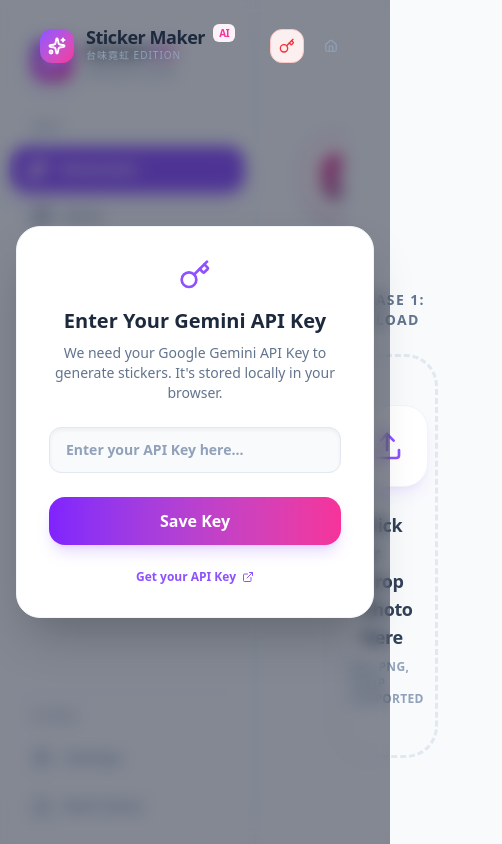
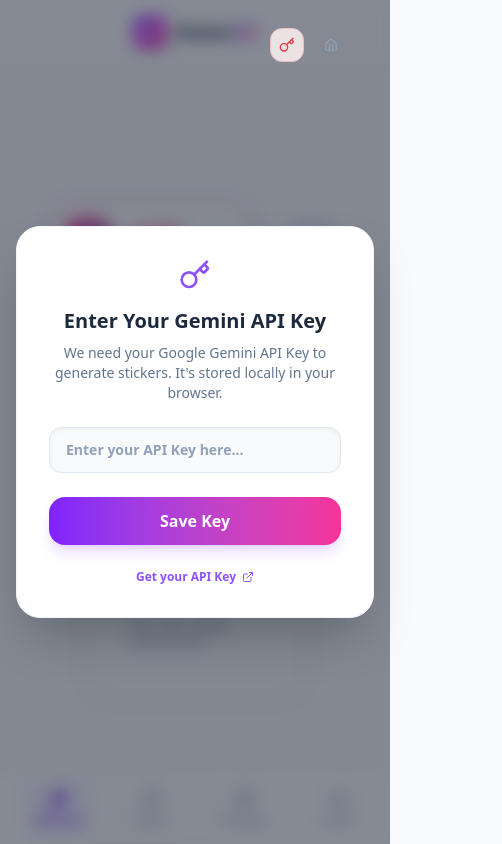
Before and after one commit to Ttingyu1123/Sticker_Universe, a React (Vite) app: page /generator in a window 390 px wide. Shown: the top 844 px of the page, 502 px wide, since content can reach past the window. Built offline with nearby package versions, Linux system fonts and the light colour scheme.

Commit message:
feat(mobile): overhaul mobile ui and fix deployment
- Responsive Layout: Hide sidebar on mobile, add bottom navigation
- Header Fixes: Prevent header overlap on mobile for all apps
- Deployment: Add vercel.json for SPA routing

```diff
--- a/src/layouts/Layout.tsx
+++ b/src/layouts/Layout.tsx
@@ -27,13 +27,13 @@
 export const Layout = () => {
     return (
         <div className="flex min-h-screen bg-slate-50 font-sans text-slate-900 selection:bg-violet-200 selection:text-violet-900">
-            {/* Sidebar */}
-            <aside className="w-64 fixed inset-y-0 left-0 z-50 bg-slate-50/50 backdrop-blur-xl border-r border-slate-200/50 p-4 flex flex-col gap-2">
+            {/* Desktop Sidebar */}
+            <aside className="w-64 fixed inset-y-0 left-0 z-50 bg-slate-50/50 backdrop-blur-xl border-r border-slate-200/50 p-4 hidden md:flex flex-col gap-2">
                 {/* Header */}
                 <div className="px-4 py-6 mb-2">
                     <div className="flex items-center gap-3">
                         <div className="w-10 h-10 bg-gradient-to-br from-violet-500 via-fuchsia-500 to-pink-500 rounded-xl flex items-center justify-center text-white shadow-lg shadow-violet-500/20">
-                            <Sparkles size={24} fill="currentColor" className="text-white/90" />
+                            <Sparkles size={18} fill="currentColor" className="text-white/90" />
                         </div>
                         <div>
                             <h1 className="text-xl font-black tracking-tight text-slate-800 leading-none">
@@ -71,8 +71,57 @@
                 </div>
             </aside>
 
+            {/* Mobile Bottom Navigation */}
+            <div className="fixed bottom-0 left-0 right-0 z-50 bg-white/80 backdrop-blur-xl border-t border-slate-200/50 p-2 md:hidden">
+                <nav className="flex items-center justify-around">
+                    <NavLink to="/generator" className={({ isActive }) => clsx("flex flex-col items-center gap-1 p-2 rounded-xl transition-all", isActive ? "text-violet-600 bg-violet-50" : "text-slate-400")}>
+                        {({ isActive }) => (
+                            <>
+                                <Sparkles size={20} strokeWidth={isActive ? 2.5 : 2} />
+                                <span className="text-[10px] font-bold">Generate</span>
+                            </>
+                        )}
+                    </NavLink>
+                    <NavLink to="/editor" className={({ isActive }) => clsx("flex flex-col items-center gap-1 p-2 rounded-xl transition-all", isActive ? "text-violet-600 bg-violet-50" : "text-slate-400")}>
+                        {({ isActive }) => (
+                            <>
+                                <Palette size={20} strokeWidth={isActive ? 2.5 : 2} />
+                                <span className="text-[10px] font-bold">Editor</span>
+                            </>
+                        )}
+                    </NavLink>
+                    <NavLink to="/packager" className={({ isActive }) => clsx("flex flex-col items-center gap-1 p-2 rounded-xl transition-all", isActive ? "text-violet-600 bg-violet-50" : "text-slate-400")}>
+                        {({ isActive }) => (
+                            <>
+                                <Layers size={20} strokeWidth={isActive ? 2.5 : 2} />
+                                <span className="text-[10px] font-bold">Packager</span>
+                            </>
+                        )}
+                    </NavLink>
+                    <NavLink to="/eraser" className={({ isActive }) => clsx("flex flex-col items-center gap-1 p-2 rounded-xl transition-all", isActive ? "text-violet-600 bg-violet-50" : "text-slate-400")}>
+                        {({ isActive }) => (
+                            <>
+                                <Eraser size={20} strokeWidth={isActive ? 2.5 : 2} />
+                                <span className="text-[10px] font-bold">Eraser</span>
+                            </>
+                        )}
+                    </NavLink>
+                </nav>
+            </div>
+
             {/* Main Content */}
-            <main className="flex-1 ml-64 min-w-0">
+            <main className="flex-1 min-w-0 md:ml-64 pb-20 md:pb-0">
+                {/* Mobile Header Logo */}
+                <div className="md:hidden flex items-center justify-center py-4 bg-white/50 backdrop-blur-sm border-b border-slate-100 sticky top-0 z-40">
+                    <div className="flex items-center gap-2">
+                        <div className="w-8 h-8 bg-gradient-to-br from-violet-500 via-fuchsia-500 to-pink-500 rounded-lg flex items-center justify-center text-white shadow-md">
+                            <Sparkles size={16} fill="currentColor" className="text-white/90" />
+                        </div>
+                        <h1 className="text-lg font-black tracking-tight text-slate-800 leading-none">
+                            Sticker<span className="text-transparent bg-clip-text bg-gradient-to-r from-violet-600 to-pink-500">OS</span>
+                        </h1>
+                    </div>
+                </div>
                 <Outlet />
             </main>
         </div>
--- a/src/pages/Editor/components/Toolbar.tsx
+++ b/src/pages/Editor/components/Toolbar.tsx
@@ -36,7 +36,7 @@
   };
 
   return (
-    <nav className="fixed top-4 left-4 right-4 z-50">
+    <nav className="hidden md:block fixed top-4 left-4 right-4 z-50">
       <div className="max-w-7xl mx-auto glass-panel rounded-2xl px-6 py-3 flex items-center justify-between">
 
         {/* Left Side: Navigation & Title */}
@@ -50,10 +50,10 @@
             </div>
             <div className="hidden sm:block">
               <h1 className="text-lg font-bold tracking-tight text-slate-800 leading-none">
-                LayerLab <span className="text-[10px] px-1.5 py-0.5 rounded-md ml-1 align-top text-violet-600 bg-violet-50">Editor</span>
+                StickerOS <span className="text-[10px] px-1.5 py-0.5 rounded-md ml-1 align-top text-violet-600 bg-violet-50">Editor</span>
               </h1>
               <p className="text-[10px] font-medium text-slate-400 uppercase tracking-widest mt-0.5">
-                Visual Composition Tool
+                Layer Composition
               </p>
             </div>
           </div>
--- a/src/pages/Eraser/App.tsx
+++ b/src/pages/Eraser/App.tsx
@@ -113,8 +113,8 @@
   return (
     <div className="min-h-screen pb-20 select-none font-sans text-slate-700 bg-[radial-gradient(ellipse_at_top_left,_var(--tw-gradient-stops))] from-indigo-100/50 via-slate-50 to-pink-50/30">
 
-      {/* Unified Header - Glass Floating Bar */}
-      <nav className="fixed top-4 left-4 right-4 z-50">
+      {/* Unified Header - Glass Floating Bar - Hidden on mobile, shown on desktop */}
+      <nav className="hidden md:block fixed top-4 left-4 right-4 z-50">
         <div className="max-w-7xl mx-auto glass-panel rounded-2xl px-6 py-3 flex items-center justify-between">
           <div className="flex items-center gap-4">
             {/* App Switcher Trigger */}
@@ -129,9 +129,9 @@
               </div>
               <div>
                 <h1 className="text-lg font-bold tracking-tight text-slate-800 leading-none">
-                  Sticker Toolbox <span className="text-[10px] text-violet-500 bg-violet-50 px-1.5 py-0.5 rounded-md ml-1 align-top">PRO</span>
+                  StickerOS <span className="text-[10px] text-violet-500 bg-violet-50 px-1.5 py-0.5 rounded-md ml-1 align-top">Eraser</span>
                 </h1>
-                <p className="text-[10px] font-medium text-slate-400 uppercase tracking-widest mt-0.5">Creative Studio</p>
+                <p className="text-[10px] font-medium text-slate-400 uppercase tracking-widest mt-0.5">Magic Background Tool</p>
               </div>
             </div>
           </div>
--- a/src/pages/Generator/App.tsx
+++ b/src/pages/Generator/App.tsx
@@ -392,10 +392,10 @@
         </div>
       )}
 
-      {/* Unified Header */}
+      {/* Unified Header - Mobile: Controls Only, Desktop: Full */}
       <nav className="fixed top-4 left-4 right-4 z-50">
-        <div className="max-w-7xl mx-auto glass-panel rounded-2xl px-6 py-3 flex items-center justify-between">
-          <div className="flex items-center gap-4">
+        <div className="max-w-7xl mx-auto rounded-2xl px-6 py-3 flex items-center justify-end md:justify-between md:bg-white/70 md:backdrop-blur-xl md:shadow-lg md:border md:border-white/50">
+          <div className="items-center gap-4 hidden md:flex">
             {/* AppSwitcher removed */}
 
             <div className="flex items-center gap-3">
@@ -404,10 +404,10 @@
               </div>
               <div>
                 <h1 className="text-lg font-bold tracking-tight text-slate-800 leading-none">
-                  Sticker Maker <span className={`text-[10px] px-1.5 py-0.5 rounded-md ml-1 align-top ${currentTheme.id === 'taiwanese' ? 'text-pink-500 bg-pink-50' : 'text-teal-600 bg-teal-50'}`}>AI</span>
+                  StickerOS <span className={`text-[10px] px-1.5 py-0.5 rounded-md ml-1 align-top ${currentTheme.id === 'taiwanese' ? 'text-pink-500 bg-pink-50' : 'text-teal-600 bg-teal-50'}`}>Generator</span>
                 </h1>
                 <p className="text-[10px] font-medium text-slate-400 uppercase tracking-widest mt-0.5">
-                  {currentTheme.name} Edition
+                  AI Sticker Creation
                 </p>
               </div>
             </div>
--- a/src/pages/Packager/App.tsx
+++ b/src/pages/Packager/App.tsx
@@ -414,10 +414,10 @@
   return (
     <div className="min-h-screen pb-20 select-none font-sans text-slate-700 bg-[radial-gradient(ellipse_at_top_left,_var(--tw-gradient-stops))] from-indigo-100/50 via-slate-50 to-pink-50/30">
 
-      {/* Unified Header */}
-      <nav className="fixed top-4 left-4 right-4 z-50">
-        <div className="max-w-7xl mx-auto glass-panel rounded-2xl px-6 py-3 flex items-center justify-between">
-          <div className="flex items-center gap-4">
+      {/* Unified Header - Mobile: Controls Only (Second Row), Desktop: Full (Top) */}
+      <nav className="fixed top-[5rem] md:top-4 left-4 right-4 z-50">
+        <div className="max-w-7xl mx-auto rounded-2xl px-6 py-3 flex items-center justify-center md:justify-between bg-white/70 backdrop-blur-xl shadow-sm border border-white/50 md:shadow-lg">
+          <div className="items-center gap-4 hidden md:flex">
             {/* App Switcher Trigger */}
             {/* AppSwitcher removed */}
 
@@ -430,9 +430,9 @@
               </div>
               <div>
                 <h1 className="text-lg font-bold tracking-tight text-slate-800 leading-none">
-                  Sticker Master <span className="text-[10px] text-pink-500 bg-pink-50 px-1.5 py-0.5 rounded-md ml-1 align-top">AI</span>
+                  StickerOS <span className="text-[10px] text-pink-500 bg-pink-50 px-1.5 py-0.5 rounded-md ml-1 align-top">Packager</span>
                 </h1>
-                <p className="text-[10px] font-medium text-slate-400 uppercase tracking-widest mt-0.5">Beauty & Spa Edition</p>
+                <p className="text-[10px] font-medium text-slate-400 uppercase tracking-widest mt-0.5">Asset Processing</p>
               </div>
             </div>
           </div>
```
